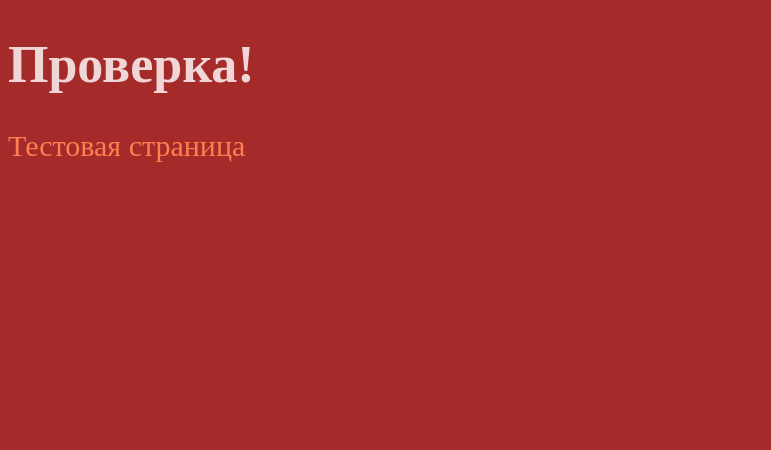
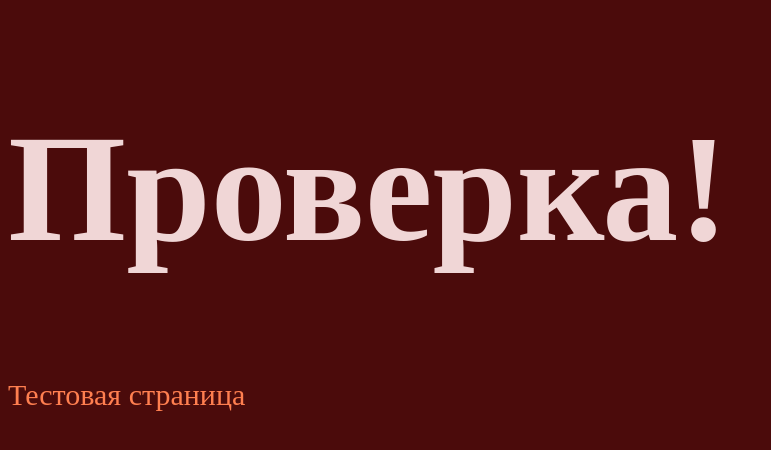
Before and after one commit to aniya-webdev/Gulp-simple, a website: page src/index.html in a window 1280 px wide. Shown: the whole page, without its empty margins (0-771 px from the left). Drawn offline with nearby package versions, Linux system fonts and the light colour scheme; files that its build step writes are made by us from their sources.

Commit message:
Полировка

```diff
--- a/package.json
+++ b/package.json
@@ -19,6 +19,7 @@
     "del": "^6.0.0",
     "gulp": "^4.0.2",
     "gulp-autoprefixer": "^8.0.0",
+    "gulp-concat": "^2.6.1",
     "gulp-imagemin": "^7.1.0",
     "gulp-less": "^5.0.0",
     "gulp-newer": "^1.4.0",
--- a/src/styles/base/base.less
+++ b/src/styles/base/base.less
@@ -3,5 +3,5 @@
 }
 
 body {
-	background-color: brown;
+	background-color: rgb(75, 11, 11);
 }
--- a/src/styles/block/header.less
+++ b/src/styles/block/header.less
@@ -1,7 +1,7 @@
 
 h1 {
 	color: rgb(240, 214, 214);
-	font-size: 52px;
+	font-size: 152px;
 
 	&:hover {
 		box-shadow: 0 0 4px 0.3px #fff;
```
Also changed, not shown: gulpfile.js (+5 -3 lines).
